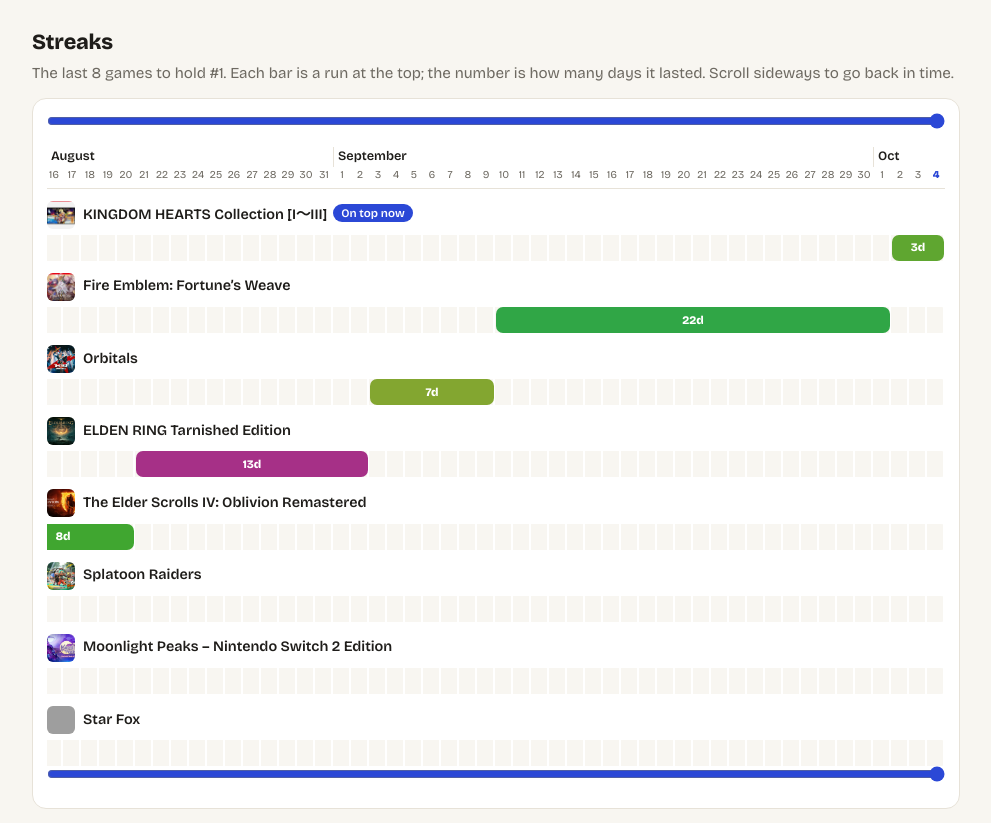
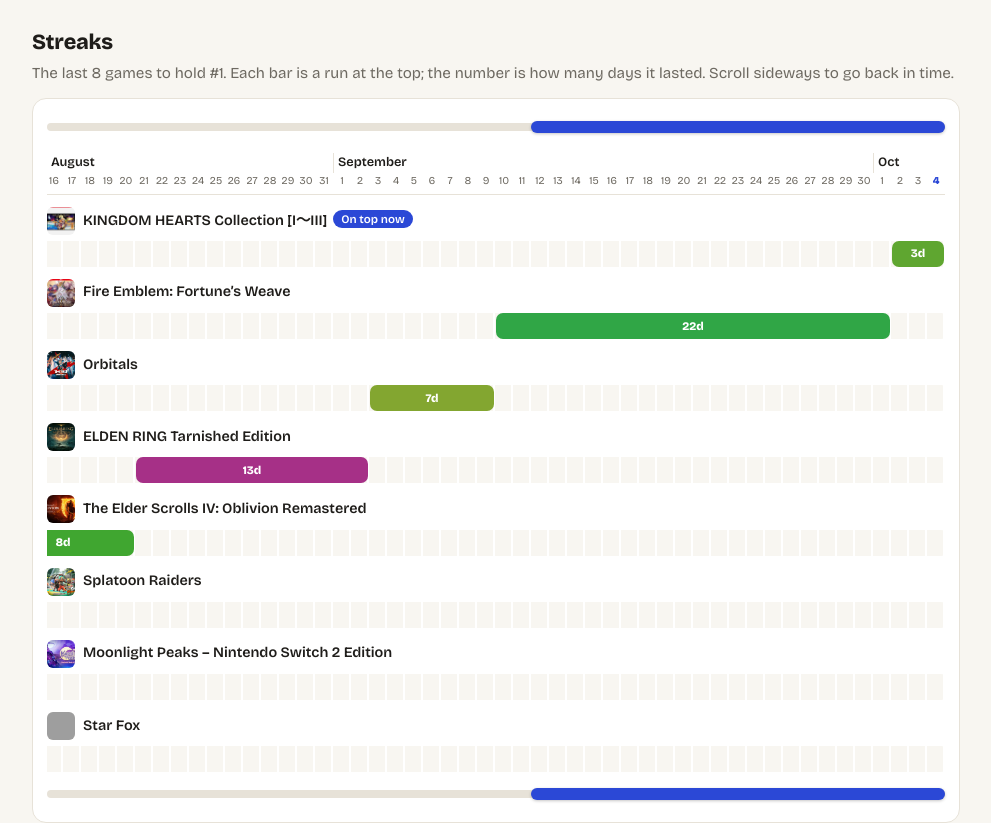
Before and after one commit to streaktendo/streaktendo.github.io, a website: page index.html in a window 1280 px wide. Shown: the part 1760-2583 px from the top of the page, without its empty margins (144-1135 px from the left). Drawn offline with nearby package versions, Linux system fonts and the light colour scheme; grey boxes are pictures that could not be loaded.

Commit message:
Linked streak scrollbars

```diff
--- a/index.html
+++ b/index.html
@@ -112,13 +112,17 @@
 .sk-scroll{overflow-x:auto;-webkit-overflow-scrolling:touch;scrollbar-width:none}
 .sk-scroll::-webkit-scrollbar{display:none}
 .sk-head{position:sticky;top:calc(env(safe-area-inset-top,0px) + 54px);z-index:5;overflow:hidden;background:var(--surface);padding-top:6px}
-.sk-range-bottom{margin:14px 0 0}
 .sk-inner{position:relative;padding-right:14px;box-sizing:content-box}
 .sk-months{display:flex;height:20px}
 .sk-month{flex:none;font-size:.8rem;font-weight:600;white-space:nowrap;border-left:1px solid var(--line);box-sizing:border-box}
 .sk-month:first-child{border-left:0}
 .sk-mlabel{position:sticky;left:0;display:inline-block;padding:0 4px;background:var(--surface)}
-.sk-range{display:block;width:calc(100% - 14px);margin:0 0 12px;accent-color:var(--accent);cursor:pointer}
+.sk-scrub{position:relative;height:28px;margin-right:14px;cursor:pointer;touch-action:none;-webkit-user-select:none;user-select:none}
+.sk-scrub::before{content:"";position:absolute;left:0;right:0;top:50%;height:8px;margin-top:-4px;border-radius:4px;background:var(--line)}
+.sk-thumb{position:absolute;left:0;top:50%;height:12px;margin-top:-6px;border-radius:6px;background:var(--accent);box-shadow:0 1px 3px rgba(31,29,26,.25)}
+.sk-scrub.drag .sk-thumb,.sk-scrub:hover .sk-thumb{height:14px;margin-top:-7px}
+.sk-scrub-top{margin-bottom:6px}
+.sk-scrub-bottom{margin-top:8px}
 .sk-days{display:grid;grid-auto-flow:column;grid-auto-columns:var(--col);border-bottom:1px solid var(--line);padding-bottom:5px}
 .sk-day{text-align:center;font-size:.66rem;color:var(--muted)}
 .sk-day.now{color:var(--accent);font-weight:800}
@@ -304,22 +308,51 @@
 // laid out on a day-by-day timeline that scrolls sideways. It opens on today and ends
 // on the left where the oldest of those 8 streaks began.
 var SK_GAMES=8, SK_COL=18;
-// Keeps the slider above the Streaks timeline in step with its sideways scroll.
+// Two identical scrollbars (above and below the Streaks timeline). Both are drawn by the
+// page itself so they look the same in every browser, and both follow the timeline: drag
+// either thumb, or tap anywhere on a track, and the timeline and the other bar move too.
+function scrubber(pos){
+  return '<div class="sk-scrub sk-scrub-'+pos+'" role="scrollbar" aria-controls="skscroll" aria-orientation="horizontal" aria-label="Scroll the streaks timeline">'+
+    '<div class="sk-thumb"></div></div>';
+}
 function linkScrubber(){
   var sk=document.getElementById('skscroll'), head=document.getElementById('skhead');
-  var ranges=[document.getElementById('skrange'),document.getElementById('skrange2')].filter(Boolean);
   if(!sk)return;
-  var room=function(){return sk.scrollWidth-sk.clientWidth;};
-  var sync=function(){
+  var bars=[].slice.call(document.querySelectorAll('.sk-scrub'));
+  var room=function(){return Math.max(0,sk.scrollWidth-sk.clientWidth);};
+  var layout=function(){
+    var r=room();
+    bars.forEach(function(b){
+      b.hidden=r<=2;
+      var tw=b.clientWidth, th=Math.max(44,Math.round(tw*sk.clientWidth/Math.max(sk.scrollWidth,1)));
+      var x=r>0?Math.round((tw-th)*sk.scrollLeft/r):0;
+      var t=b.firstChild;t.style.width=th+'px';t.style.transform='translateX('+x+'px)';
+      b.setAttribute('aria-valuenow',r>0?Math.round(sk.scrollLeft/r*100):100);
+    });
     if(head)head.scrollLeft=sk.scrollLeft;
-    ranges.forEach(function(r){r.value=room()>0?Math.round(sk.scrollLeft/room()*1000):1000;});
   };
-  ranges.forEach(function(r){r.hidden=room()<=2;r.addEventListener('input',function(){sk.scrollLeft=r.value/1000*room();});});
-  sk.addEventListener('scroll',sync,{passive:true});
-  sync();
+  bars.forEach(function(b){
+    var dragging=false, grab=0;
+    var moveTo=function(clientX){
+      var rect=b.getBoundingClientRect(), th=b.firstChild.offsetWidth, span=rect.width-th;
+      var x=Math.min(Math.max(clientX-rect.left-grab,0),span);
+      sk.scrollLeft=span>0?x/span*room():0;
+    };
+    b.addEventListener('pointerdown',function(e){
+      var tr=b.firstChild.getBoundingClientRect();
+      grab=(e.clientX>=tr.left&&e.clientX<=tr.right)?e.clientX-tr.left:tr.width/2;   // tap on track centres the thumb there
+      dragging=true;b.classList.add('drag');
+      try{b.setPointerCapture(e.pointerId);}catch(err){}
+      moveTo(e.clientX);e.preventDefault();
+    });
+    b.addEventListener('pointermove',function(e){if(dragging)moveTo(e.clientX);});
+    var stop=function(){dragging=false;b.classList.remove('drag');};
+    b.addEventListener('pointerup',stop);b.addEventListener('pointercancel',stop);
+  });
+  sk.addEventListener('scroll',layout,{passive:true});
+  layout();
+  window.onresize=layout;
 }
-window.addEventListener('resize',function(){var sk=document.getElementById('skscroll');if(!sk)return;
-  ['skrange','skrange2'].forEach(function(id){var r=document.getElementById(id);if(r)r.hidden=sk.scrollWidth-sk.clientWidth<=2;});});
 
 function streakChart(st){
   if(!st.length)return '';
@@ -349,11 +382,11 @@
       '<div class="sk-track">'+bars+'</div></div>';
   }).join('');
   return '<section><h2>Streaks</h2><p class="sub">The last '+games.length+' games to hold #1. Each bar is a run at the top; the number is how many days it lasted. Scroll sideways to go back in time.</p>'+
-    '<div class="panel sk-panel"><input type="range" class="sk-range" id="skrange" min="0" max="1000" value="1000" aria-label="Scroll the streaks timeline back in time">'+
+    '<div class="panel sk-panel">'+scrubber('top')+
     // The month/day header sits apart from the rows so it can stay in view while you scroll down the page.
     '<div class="sk-head" id="skhead"><div class="sk-inner" style="width:'+W+'px;--col:'+SK_COL+'px"><div class="sk-months">'+months+'</div><div class="sk-days">'+nums+'</div></div></div>'+
     '<div class="sk-scroll" id="skscroll"><div class="sk-inner" style="width:'+W+'px;--col:'+SK_COL+'px">'+rows+'</div></div>'+
-    '<input type="range" class="sk-range sk-range-bottom" id="skrange2" min="0" max="1000" value="1000" aria-label="Scroll the streaks timeline back in time"></div></section>';
+    scrubber('bottom')+'</div></section>';
 }
 
 function render(){
```
